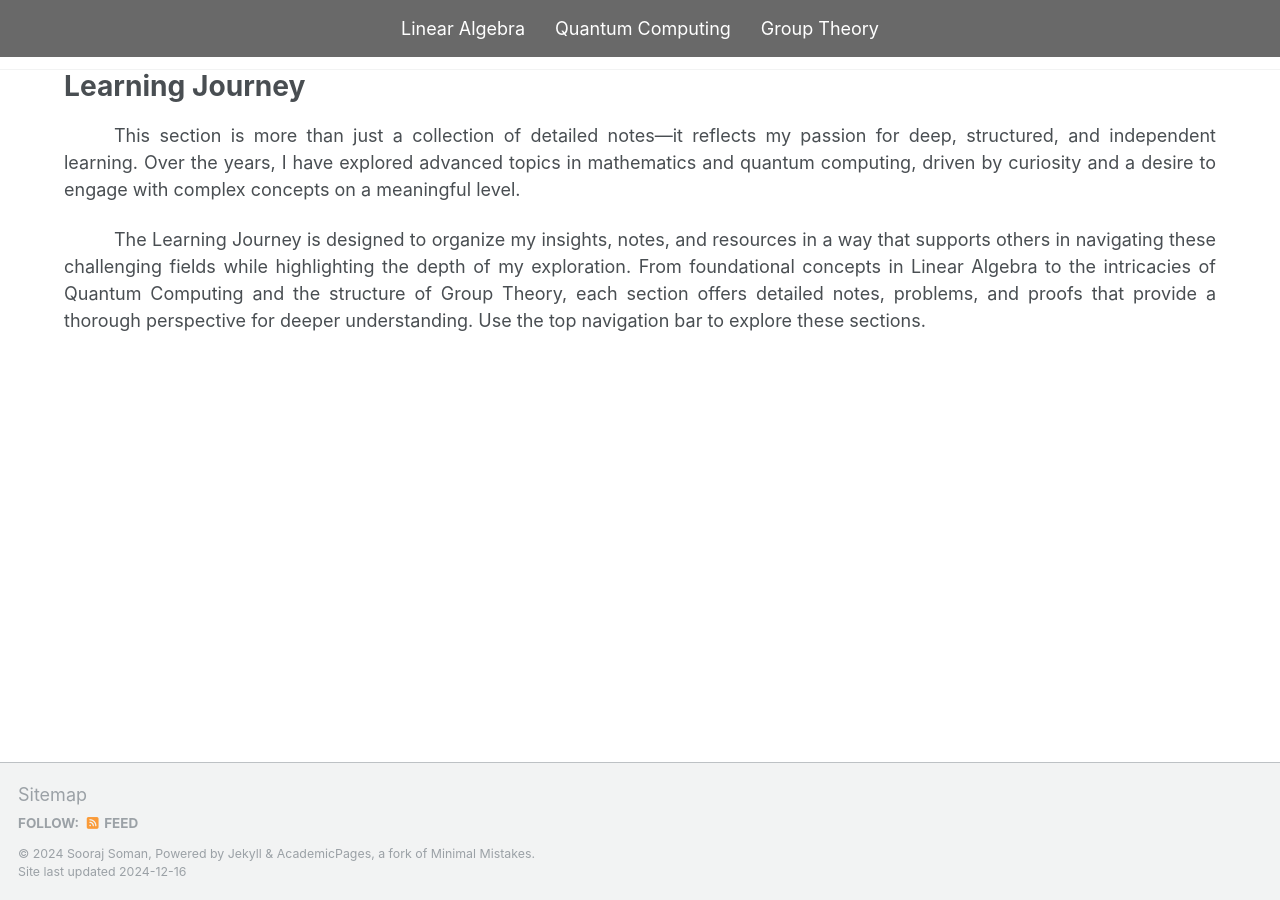
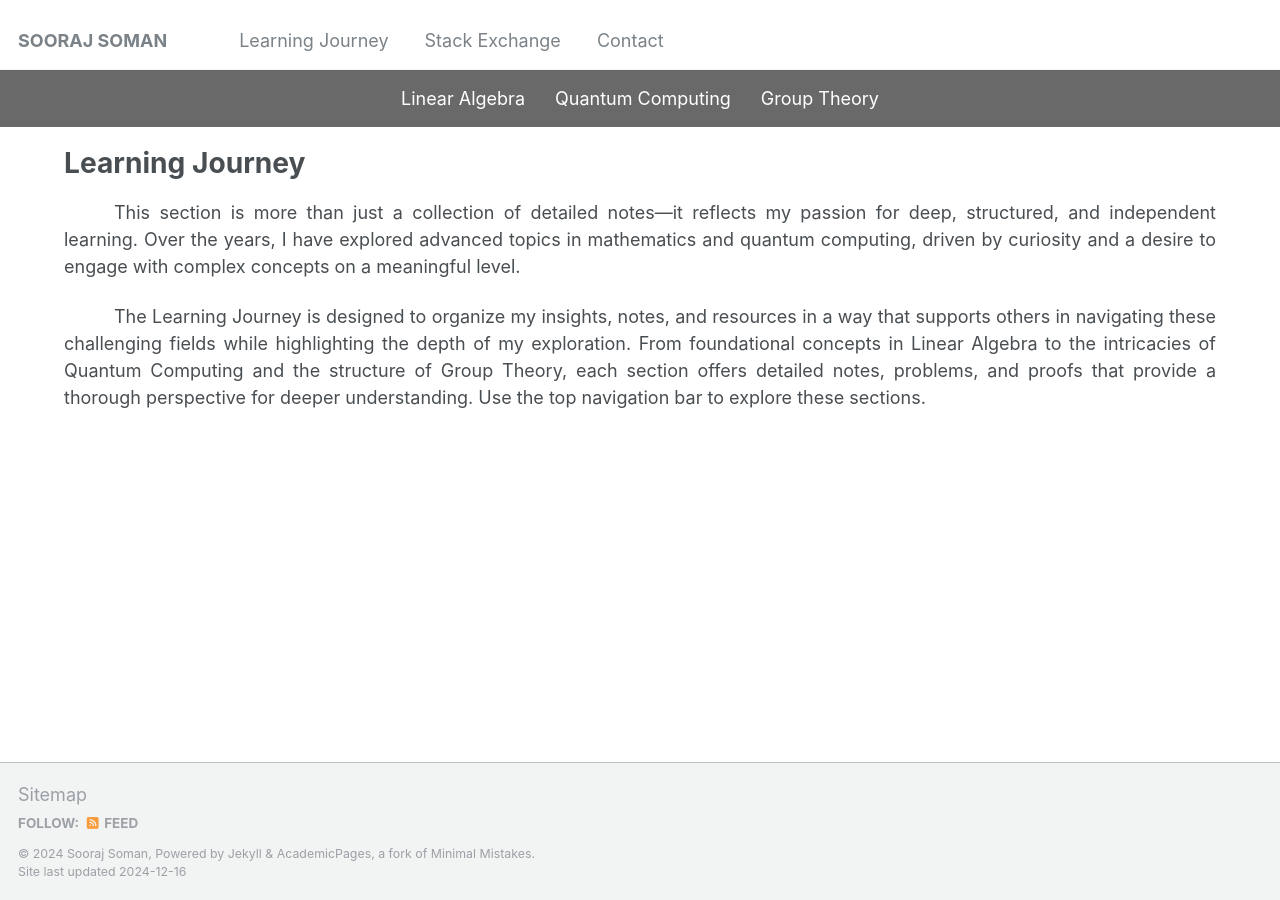
Before and after one commit to soorajss1729/soorajss1729.github.io, a Jekyll site: the page built from _learning/learning.md, in a window 1280 px wide. Built offline with Jekyll 4.4.1, drawn with Linux system fonts in a browser that asks for light colours.

Commit message:
Update main.scss

```diff
--- a/assets/css/main.scss
+++ b/assets/css/main.scss
@@ -51,11 +51,9 @@
   padding: 10px 0; /* Top and bottom padding */
   margin-bottom: 20px; /* Space below the bar */
 
-  position: fixed; /* Fix the navigation bar at the top */
-  top: 0; /* Stick to the top of the viewport */
-  left: 0; /* Align to the left edge */
-  width: 100%; /* Full width */
-  z-index: 1000; /* Ensure it stays on top of other elements */
+  position: sticky; /* Sticks when you scroll down */
+  top: 50px; /* Adjust based on the height of the main navigation bar */
+  z-index: 1000; /* Ensure it stays on top of other content */
 }
 
 .learning-topnav a {
```
